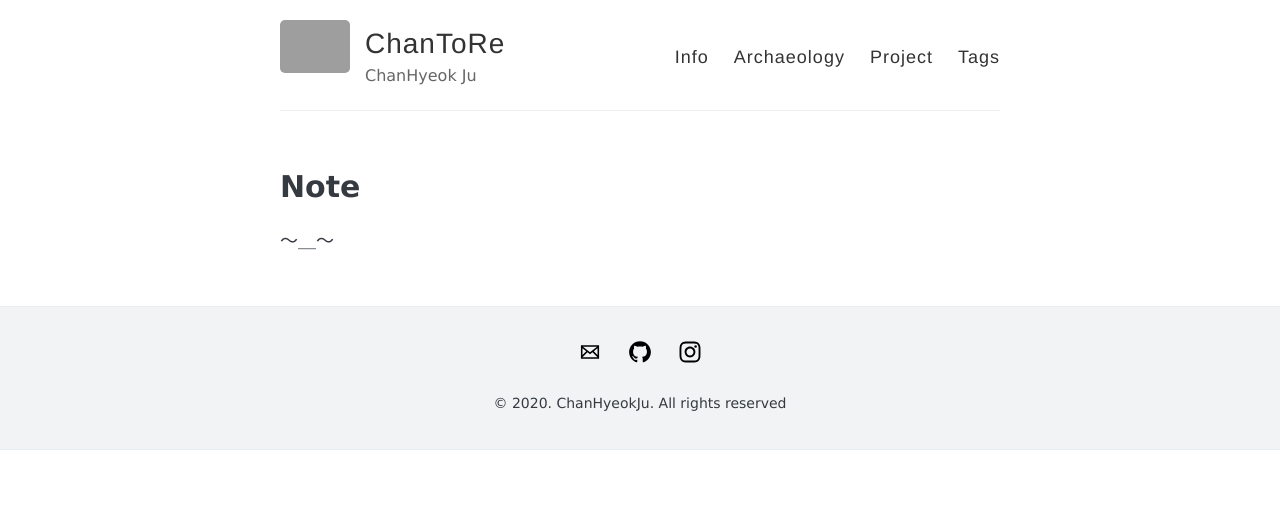
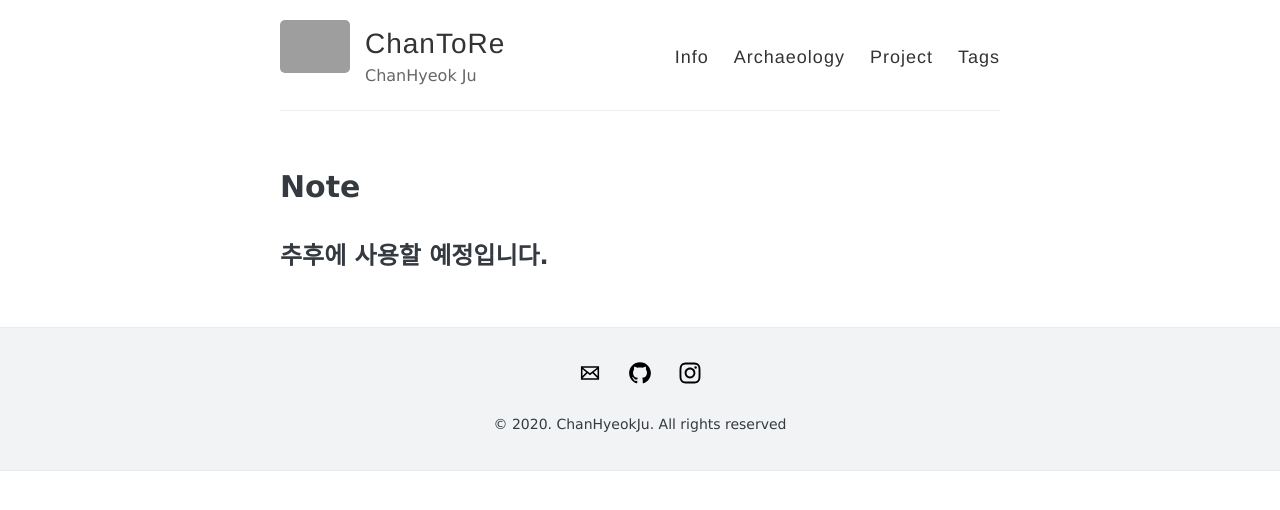
Before and after one commit to mimirep/mimirep.github.io, a Jekyll site: the page built from archaeology.md, in a window 1280 px wide. Shown: the top 510 px of the page. Built offline with Jekyll 4.4.1, drawn with Linux system fonts in a browser that asks for light colours; grey boxes are pictures that could not be loaded.

Commit message:
Update archaeology.md

```diff
--- a/archaeology.md
+++ b/archaeology.md
@@ -4,4 +4,4 @@ title: Note
 permalink: /archaeology/
 ---
 
-〜＿〜
+## 추후에 사용할 예정입니다.
```
